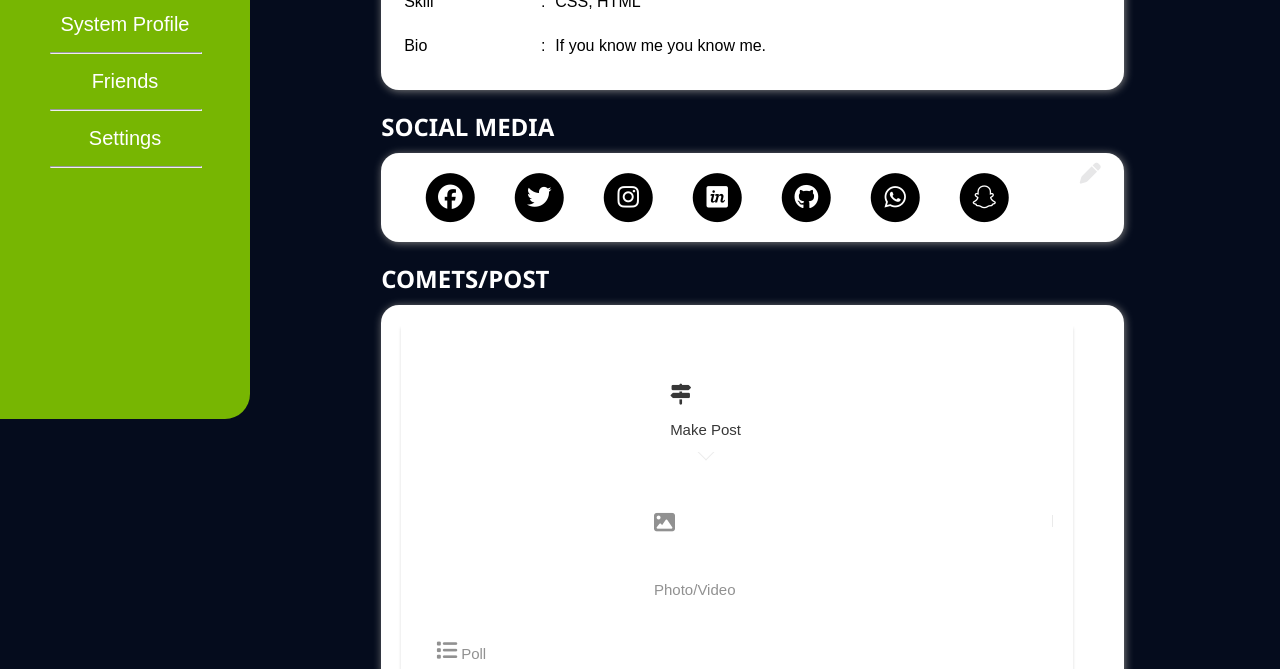
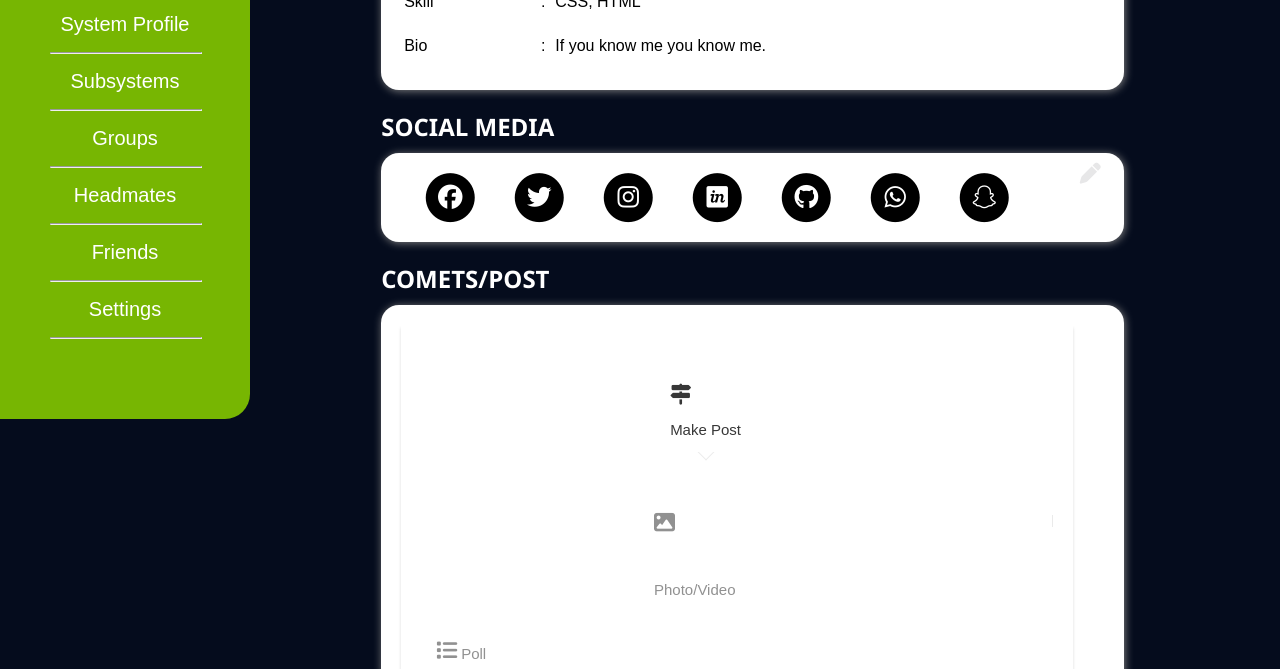
Before and after one commit to AmaratheCapybara/PluralSocialMedia, a plain HTML site: page ProfilePage.html in a window 1280 px wide. Shown: the part 359-1028 px from the top of the page. Drawn offline with Linux system fonts and the light colour scheme.

Commit message:
added to sidenav bar
subsystems, groups, headmates, and friends

```diff
--- a/ProfilePage.html
+++ b/ProfilePage.html
@@ -103,7 +103,19 @@
                 <hr align="center">
             </div>
             <div class="url">
-                <a href="#SystemProfile.html"> System Profile</a>
+                <a href="#SystemProfile.html">System Profile</a>
+                <hr align="center">
+            </div>
+            <div class="url">
+                <a href="#SystemProfile.html">Subsystems</a>
+                <hr align="center">
+            </div>
+            <div class="url">
+                <a href="ProfileGroupsList.html">Groups</a>
+                <hr align="center">
+            </div>
+            <div class="url">
+                <a href="HeadmateList.html">Headmates</a>
                 <hr align="center">
             </div>
             <div class="url">
```
